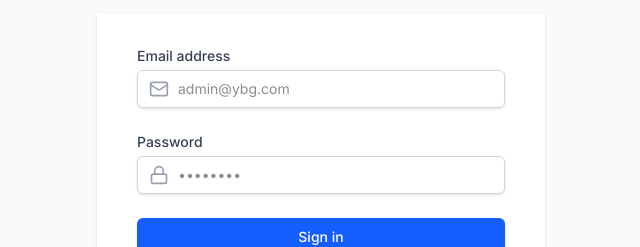
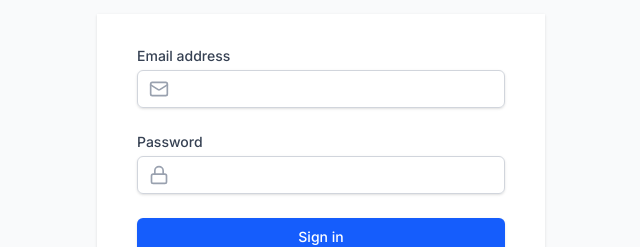
Before and after one commit to Yashraj-Business-Group/frontend, a React (Vite) app: page /admin/login in a window 1280 px wide. Shown: the part 309-556 px from the top of the page, without its empty margins (319-959 px from the left). Built offline with nearby package versions, Linux system fonts and the light colour scheme.

Commit message:
Remove login hints and fix Caddyfile API routing

```diff
--- a/src/pages/admin/Login.tsx
+++ b/src/pages/admin/Login.tsx
@@ -74,7 +74,6 @@ const Login = () => {
                   value={email}
                   onChange={(e) => setEmail(e.target.value)}
                   className="focus:ring-blue-500 focus:border-blue-500 block w-full pl-10 sm:text-sm border-gray-300 rounded-md py-2 border"
-                  placeholder="admin@ybg.com"
                 />
               </div>
             </div>
@@ -93,7 +92,6 @@ const Login = () => {
                   value={password}
                   onChange={(e) => setPassword(e.target.value)}
                   className="focus:ring-blue-500 focus:border-blue-500 block w-full pl-10 sm:text-sm border-gray-300 rounded-md py-2 border"
-                  placeholder="••••••••"
                 />
               </div>
             </div>
```
Also changed, not shown: 1 other file (tests, documents, lock files or other folders).
